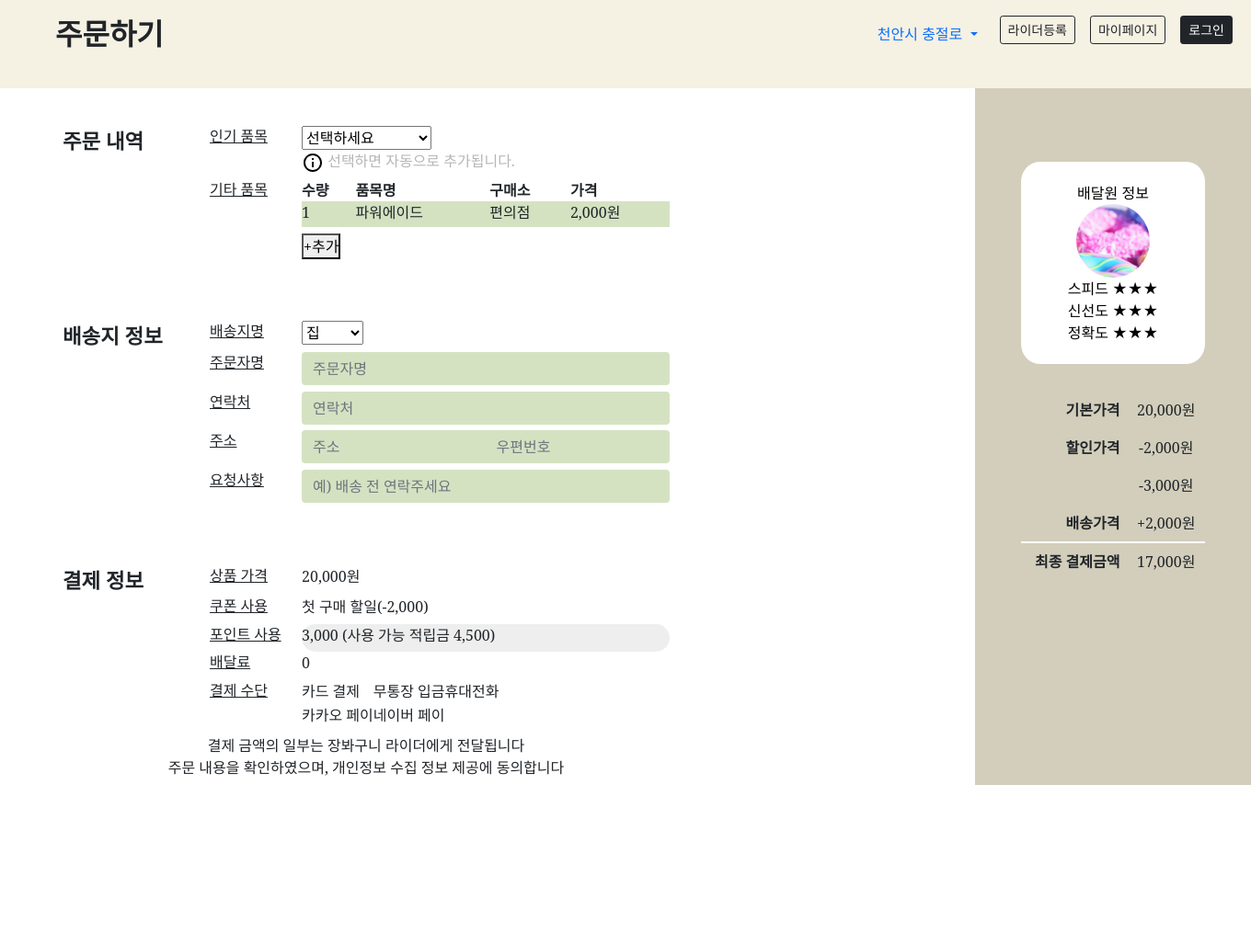
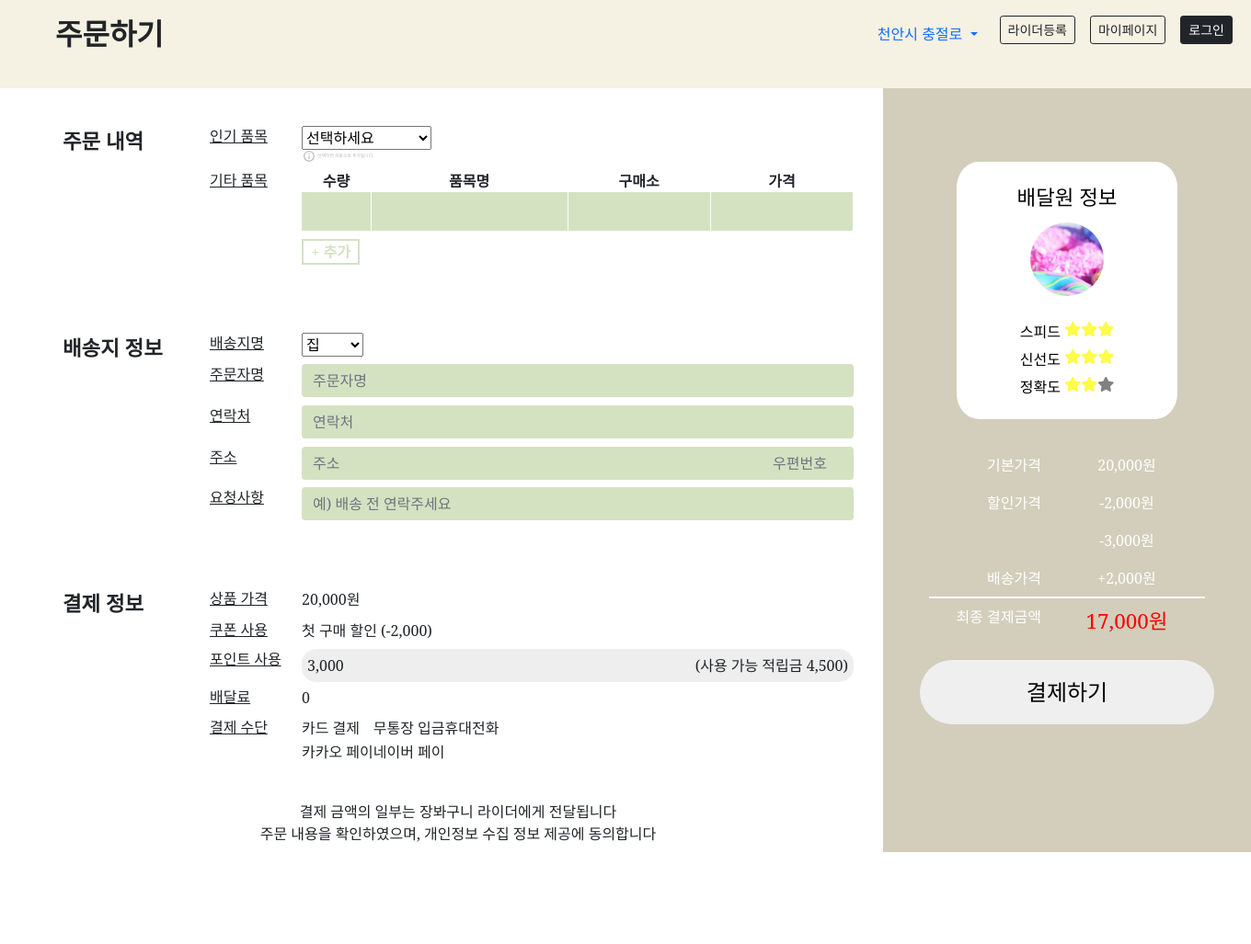
Before and after one commit to YoonkyungH/8-HakyeonJiyeon, a Django app: template jangbwaguni/orderrequest/templates/orderrequest/order_cus.html in a window 1360 px wide. Shown: the whole page at 92% size. Before the commit the page ends 854 px from the top, so only its background shows below. Run offline with Django 3.2, Linux system fonts and the light colour scheme; the template is opened without the code that fills it, so the values that code supplies are empty; some libraries are stand-ins or nearby versions; some web fonts are replaced.

Commit message:
order_cus.html 결제수단 선택제외하고 완성

```diff
--- a/jangbwaguni/orderrequest/static/orderrequest/css/order_cus.css
+++ b/jangbwaguni/orderrequest/static/orderrequest/css/order_cus.css
@@ -66,6 +66,10 @@
     /* font-family: 'SBAggroL', 'serif'; */
 }
 
+html{
+    padding-bottom: 100px;
+}
+
 p{
     color:black;
     margin-bottom:0px;
@@ -78,6 +82,13 @@ input{
 
 td{
     font-family: 'SBAggroL', 'serif';
+}
+
+#btn-add{
+    border: 2px solid #D4E2C2;
+    color: #D4E2C2;
+    font-weight: bold;
+    background-color: white;
 }
 
 .container-flex-box{
@@ -133,7 +144,7 @@ td{
 }
 
 .sub-td{
-    min-width:300px;
+    min-width:600px;
 }
 
 
@@ -155,9 +166,18 @@ td{
     /* height:100%; */
     /* min-width:200px; */
     text-align:center;
-    min-width:300px;
+    min-width:400px;
+    font-family: 'SBAggroL', 'serif';
 }
 
+.input-point{
+    background-color: #EEEEEE;
+    border-radius: 1em;
+    padding: 1%;
+    display:inline-flex;
+    justify-content: space-between;
+    margin-bottom:5px;
+}
 
 /* @media(max-width:576px){
     th{
@@ -182,6 +202,7 @@ td{
         width:15vw;
     }
 }
+
 
 @media(max-width:992px){
     th{
@@ -210,17 +231,19 @@ td{
 .credit-table{
     border-color:rgba(142, 132, 85, 0);
     /* align-items: center; */
-    width: 200px;
+    width: 300px;
     margin-left:auto;
     margin-right:auto;
     margin-top:30px;
+    color:white;
+    font-family: 'SBAggroL','serif';
 }
 
 .rider-info{
     border-radius: 10%;
     border: 2px solid white;
-    max-width:200px;
-    max-height:240px;
+    max-width:240px;
+    max-height:280px;
     margin-left:auto;
     margin-right:auto;
     margin-top: 10vh;
@@ -236,9 +259,25 @@ td{
     overflow: hidden;
     margin-left:auto;
     margin-right:auto;
+    margin-bottom: 2vw;
 }
+
 .profile-image{
     width:150px;
     height:auto;
     object-fit:cover;
 }
+
+.star-filled{
+    color:rgb(252, 252, 73);
+    padding-top:1px;
+}
+
+#btn-pay{
+    width:320px;
+    height:70px;
+    border: none;
+    border-radius: 4vw;
+    font-family: 'SBAggroB','serif';
+    font-size: 1.5rem;
+}
--- a/jangbwaguni/orderrequest/templates/orderrequest/order_cus.html
+++ b/jangbwaguni/orderrequest/templates/orderrequest/order_cus.html
@@ -3,11 +3,53 @@
 {% block head_title %}주문하기{% endblock %}
 {% block navbar_title %}주문하기{% endblock %}
 <head>
-<!-- 구글 icon -->
-<link href="https://fonts.googleapis.com/icon?family=Material+Icons"
-rel="stylesheet">
+    <!-- 구글 icon -->
+    <link href="https://fonts.googleapis.com/icon?family=Material+Icons"
+    rel="stylesheet">
 </head>
 {% block main_area %}
+<!-- 천단위 콤마 추가 -->
+<script>
+     function inputNumberFormat(obj) {
+     obj.value = comma(uncomma(obj.value));
+ }
+
+ function comma(str) {
+     str = String(str);
+     return str.replace(/(\d)(?=(?:\d{3})+(?!\d))/g, '$1,');
+ }
+
+ function uncomma(str) {
+     str = String(str);
+     return str.replace(/[^\d]+/g, '');
+ }
+</script>
+
+<!-- 테이블에 행 추가 -->
+<script>
+    var newRow = HTMLTableElement.insertRow(index);
+    var newCell = HTMLTableRowElement.insertCell(index);
+
+    function addRow() {
+    // table element 찾기
+    const table = document.getElementById('order-detail-table-1');
+
+    // 새 행(Row) 추가
+    const newRow = table.insertRow();
+
+    // 새 행(Row)에 Cell 추가
+    const newCell1 = newRow.insertCell(0);
+    const newCell2 = newRow.insertCell(1);
+    const newCell3 = newRow.insertCell(1);
+    const newCell4 = newRow.insertCell(1);
+
+    // Cell에 텍스트 추가
+    newCell1.innerText = '1';
+    newCell2.innerText = '2';
+    newCell3.innerText = '3';
+    newCell4.innerText = '4';
+}
+</script>
 <div class="container-flex-box">
 
 
@@ -33,8 +75,8 @@ rel="stylesheet">
                     <option value="">1/죠리퐁</option>
                 </optgroup>
             </select>
-            <P style="color:rgb(182, 182, 182);">
-                <svg xmlns="http://www.w3.org/2000/svg" height="24px" viewBox="0 0 24 24" width="24px" fill="#000000"><path d="M0 0h24v24H0V0z" fill="none"/><path d="M11 7h2v2h-2zm0 4h2v6h-2zm1-9C6.48 2 2 6.48 2 12s4.48 10 10 10 10-4.48 10-10S17.52 2 12 2zm0 18c-4.41 0-8-3.59-8-8s3.59-8 8-8 8 3.59 8 8-3.59 8-8 8z"/></svg>
+            <P style="color:rgb(182, 182, 182); font-size:0.3rem;">
+                <svg xmlns="http://www.w3.org/2000/svg" height="14px" viewBox="0 0 24 24" width="16px" fill="rgb(182, 182, 182)"><path d="M0 0h24v24H0V0z" fill="none"/><path d="M11 7h2v2h-2zm0 4h2v6h-2zm1-9C6.48 2 2 6.48 2 12s4.48 10 10 10 10-4.48 10-10S17.52 2 12 2zm0 18c-4.41 0-8-3.59-8-8s3.59-8 8-8 8 3.59 8 8-3.59 8-8 8z"/></svg>
                 <!-- <span class="material-icons-outlined">info</span> -->
                 선택하면 자동으로 추가됩니다.</P>
         </td>
@@ -47,17 +89,17 @@ rel="stylesheet">
 
         <td class="sub-td" style="width:25rem;">
             <table id="order-detail-table-1" style="min-width: 400px;">
-                <th>수량</th>
-                <th>품목명</th>
-                <th>구매소</th>
-                <th>가격</th>
+                <th style="text-align: center;">수량</th>
+                <th style="text-align: center;">품목명</th>
+                <th style="text-align: center;">구매소</th>
+                <th style="text-align: center;">가격</th>
 
                 <!-- 반복할 구간 -->
-                <tr class="order-list">
-                    <td>1</td>
-                    <td>파워에이드</td>
-                    <td>편의점</td>
-                    <td>2,000원</td>
+                <tr class="order-list" style="vertical-align: center;">
+                    <td style="border-right: 1px solid white;  max-width:120px;"><input name="input-quantity" type="number" aria-label="수량" class="form-control" style="background-color: #D4E2C2;"></td>
+                    <td style="border-right: 1px solid white; min-width: 150px;"><input name="input-item" type="text" aria-label="품목" class="form-control" style="background-color: #D4E2C2;"></td>
+                    <td style="border-right: 1px solid white;"><input name="input-location" type="text" aria-label="구매소" class="form-control" style="background-color: #D4E2C2;"></td>
+                    <td style="border-right: 1px solid white;"><input id="input-price" name="input-price" type="text" aria-label="가격" class="form-control" style="background-color: #D4E2C2;" onkeyup="inputNumberFormat(this)"></td>
                 </tr>
                 <!-- 반복 종료 -->
             </table>
@@ -67,7 +109,7 @@ rel="stylesheet">
         <td></td>
         <td></td>
         <td>
-            <button type="submit">+추가</button>
+            <button onclick='addRow()' value="행추가" id="btn-add" type="submit">&nbsp + 추가 &nbsp</button>
         </td>
     </tr>
 
@@ -107,7 +149,7 @@ rel="stylesheet">
         <td class="sub-td">
             <div class="sub-td input-group">
                 <input name="input-adress" type="text" aria-label="주소" class="form-control" style="background-color: #D4E2C2;" placeholder="주소">
-                <input name="input-post" type="text" aria-label="우편번호" class="form-control" style="background-color: #D4E2C2;" placeholder="우편번호">
+                <input name="input-post" type="text" aria-label="우편번호" class="form-control" style="background-color: #D4E2C2; max-width:100px;" placeholder="우편번호">
             </div>
         </td>
     </tr>
@@ -137,13 +179,13 @@ rel="stylesheet">
     <tr>
         <td></td>
         <td class="sub-th">쿠폰 사용</td>
-        <td class="sub-td">첫 구매 할일(-2,000)</td>
+        <td class="sub-td">첫 구매 할인 (-2,000)</td>
     </tr>
     <tr>
         <td></td>
         <td class="sub-th">포인트 사용</td>
-        <td class="sub-td" style="background-color: #EEEEEE; border-radius: 1em;">
-            <span style="text-align: left;">3,000</span>
+        <td class="sub-td input-point">
+            <span style="text-align: left; vertical-align: center;">3,000</span>
             <span style="text-align: right;">(사용 가능 적립금 4,500)</span>
         </td>
     </tr>
@@ -170,7 +212,7 @@ rel="stylesheet">
         </td>
     </tr>
 
-    <td colspan="3" style="text-align: center;">결제 금액의 일부는 장봐구니 라이더에게 전달됩니다<br>
+    <td colspan="3" style="text-align: center; padding-top:30px;">결제 금액의 일부는 장봐구니 라이더에게 전달됩니다<br>
         주문 내용을 확인하였으며, 개인정보 수집 정보 제공에 동의합니다</td>
 
 </table>
@@ -178,24 +220,25 @@ rel="stylesheet">
 
 <article class="section" id="container-right">
     <div class="rider-info">
-        <p>배달원 정보</p>
+        <p style="font-family:'SBAggroB', 'serif'; font-size:1.4rem; margin-bottom:10px;">배달원 정보</p>
         <div class="profile-box">
             <img src="{% static 'orderrequest/images/donut-image.jpg' %}" class="profile-image" alt="프로필사진">
         </div>
-        <p>스피드 ★★★</p>
-        <p>신선도 ★★★</p>
-        <p>정확도 ★★★</p>
+        <p style="margin-bottom:6px;">스피드 <i class="star-filled fas fa-star"></i><i class="star-filled fas fa-star"></i><i class="star-filled fas fa-star"></i></p>
+        <p style="margin-bottom:6px;">신선도 <i class="star-filled fas fa-star"></i><i class="star-filled fas fa-star"></i><i class="star-filled fas fa-star"></i></p>
+        <p style="margin-bottom:6px;">정확도 <i class="star-filled fas fa-star"></i><i class="star-filled fas fa-star"></i><i class="star-filled fas fa-star" style="color:gray;"></i></p>
     </div>
 
     <div style="align-items: center;">
         <table class="credit-table table">
             <tbody>
               <tr>
-                <th scope="row" style="text-align: right;">기본가격</th>
+                <td scope="row" style="text-align: right; max-width:80px;
+                ">기본가격</td>
                 <td >20,000원</td>
               </tr>
               <tr>
-                <th scope="row" style="text-align: right;">할인가격</th>
+                <td scope="row" style="text-align: right; max-width:80px;">할인가격</td>
                 <td>-2,000원</td>
               </tr>
               <tr>
@@ -203,17 +246,20 @@ rel="stylesheet">
                 <td>-3,000원</td>
               </tr>
               <tr>
-                <th scope="row" style="text-align: right;" >배송가격</th>
+                <td scope="row" style="text-align: right; max-width:80px;" >배송가격</td>
                 <td>+2,000원</td>
               </tr>
               <tr style="border-top: white solid 2px !important;">
-                <th scope="row" style="text-align: right;">최종 결제금액</th>
-                <td>17,000원</td>
+                <td scope="row" style="text-align: right; max-width:80px;">최종 결제금액</td>
+                <td style="color:red; font-size:1.4rem;">17,000원</td>
               </tr>
             </tbody>
           </table>
     </div>
-</>
+    <div>
+        <button id="btn-pay" type="submit">결제하기</button>
+    </div>
+
 </article>
 </div>
 
```
